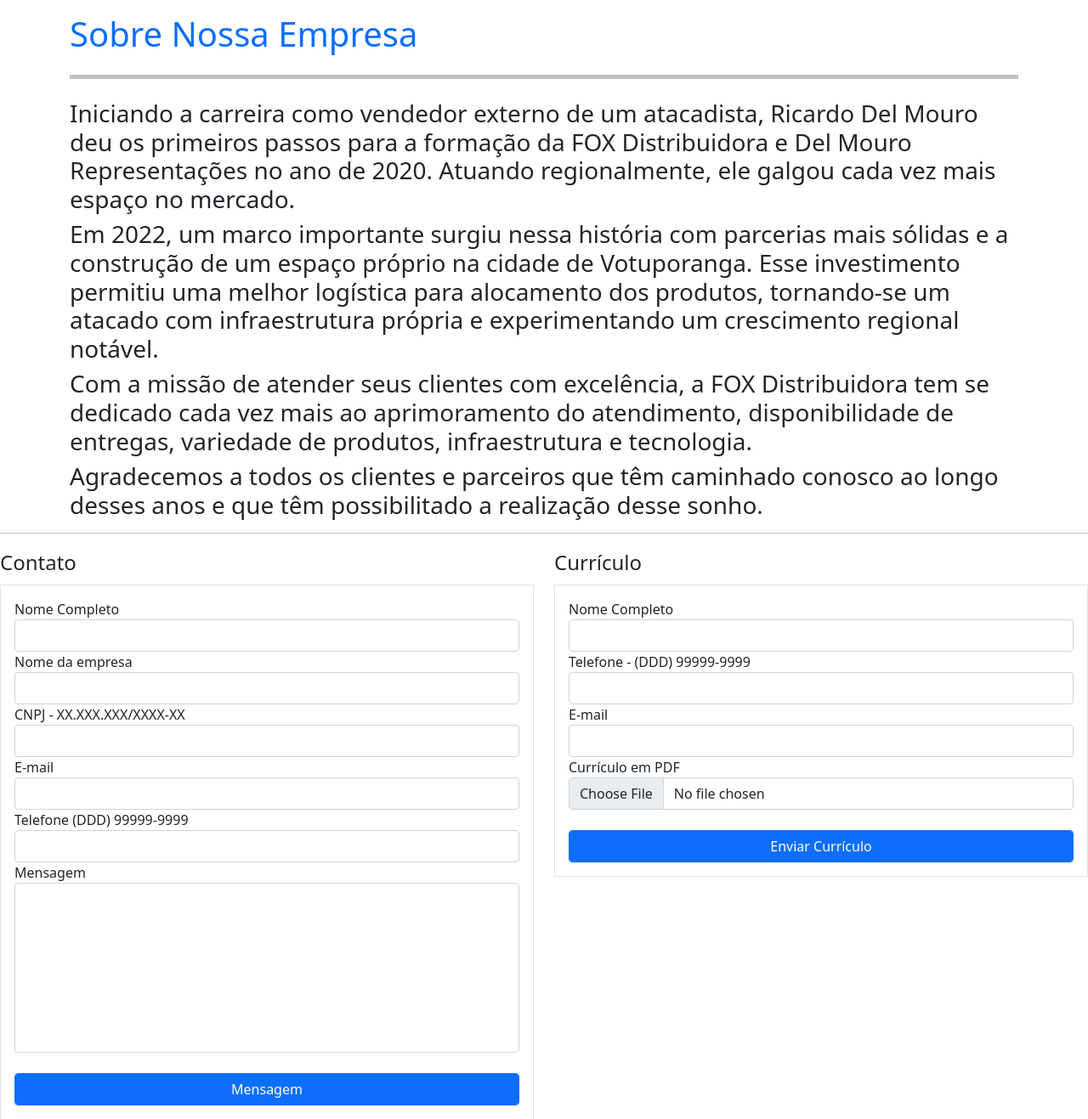
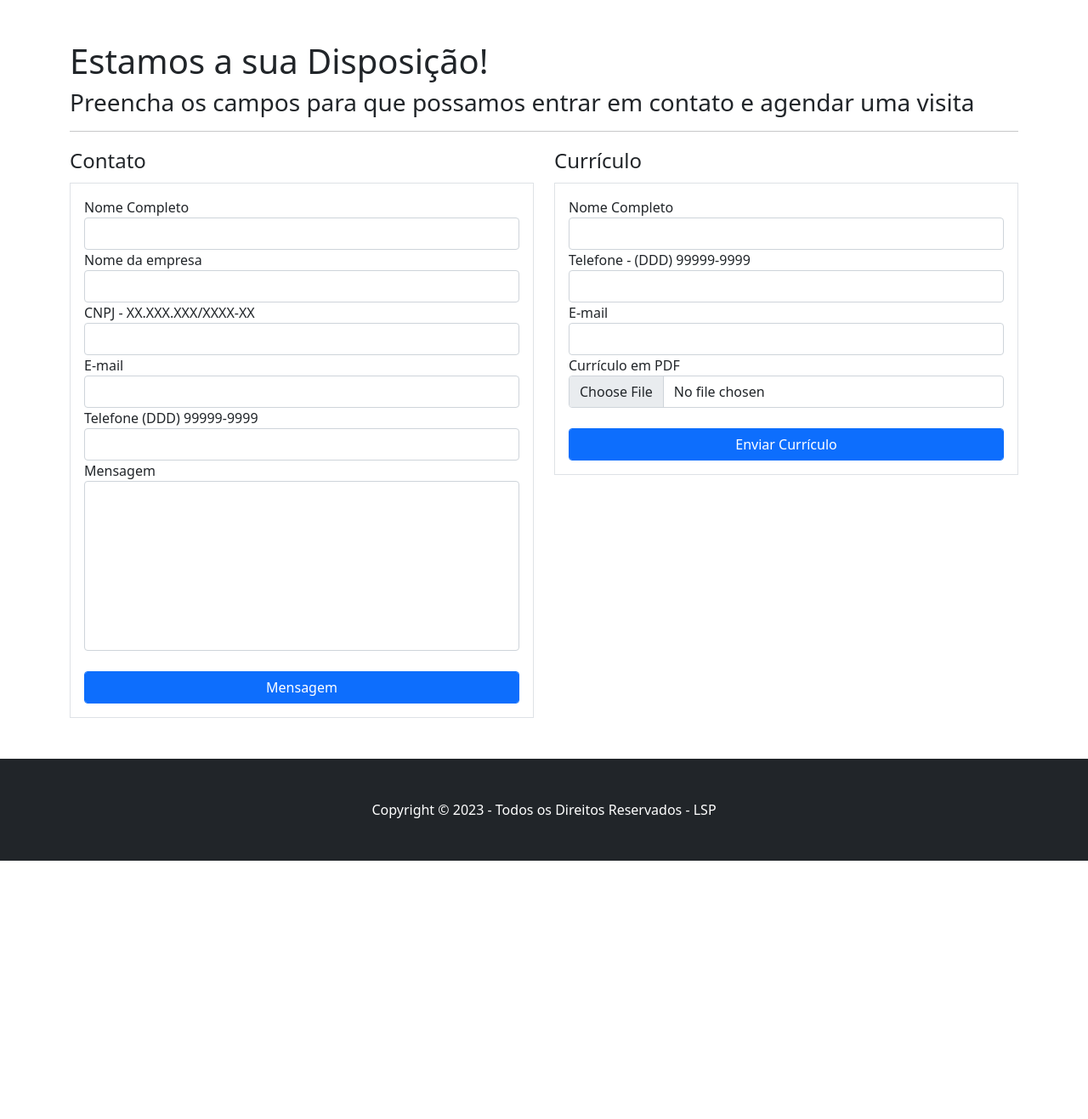
Before and after one commit to Lucaspaz21/foxdistribuidora, a Flask app: page /trabalheconosco in a window 1280 px wide. Shown: the part 214-1531 px from the top of the page at 85% size. After the commit the page ends 1227 px from the top, so only its background shows below. Run offline with Flask 3, Linux system fonts and the light colour scheme; some libraries are stand-ins or nearby versions.

Commit message:
Update trabalheconosco.html

```diff
--- a/foxdistribuidora/templates/trabalheconosco.html
+++ b/foxdistribuidora/templates/trabalheconosco.html
@@ -3,13 +3,10 @@
 {% block body %}
 
 <div class="container">
-    <h1 class="mt-3 text-primary">Sobre Nossa Empresa</h1>
-    <hr class="my-4 custom-hr">
-    <h3>Iniciando a carreira como vendedor externo de um atacadista, Ricardo Del Mouro deu os primeiros passos para a formação da FOX Distribuidora e Del Mouro Representações no ano de 2020. Atuando regionalmente, ele galgou cada vez mais espaço no mercado.</h3>
-    <h3>Em 2022, um marco importante surgiu nessa história com parcerias mais sólidas e a construção de um espaço próprio na cidade de Votuporanga. Esse investimento permitiu uma melhor logística para alocamento dos produtos, tornando-se um atacado com infraestrutura própria e experimentando um crescimento regional notável.</h3>
-    <h3>Com a missão de atender seus clientes com excelência, a FOX Distribuidora tem se dedicado cada vez mais ao aprimoramento do atendimento, disponibilidade de entregas, variedade de produtos, infraestrutura e tecnologia.</h3>
-    <h3>Agradecemos a todos os clientes e parceiros que têm caminhado conosco ao longo desses anos e que têm possibilitado a realização desse sonho.</h3>
-  </div>
+    <div class="mt-5">
+       <h1>Estamos a sua Disposição!</h1>
+         <h3>Preencha os campos para que possamos entrar em contato e agendar uma visita</h3>
+    </div>
 
 
     <hr>
```
